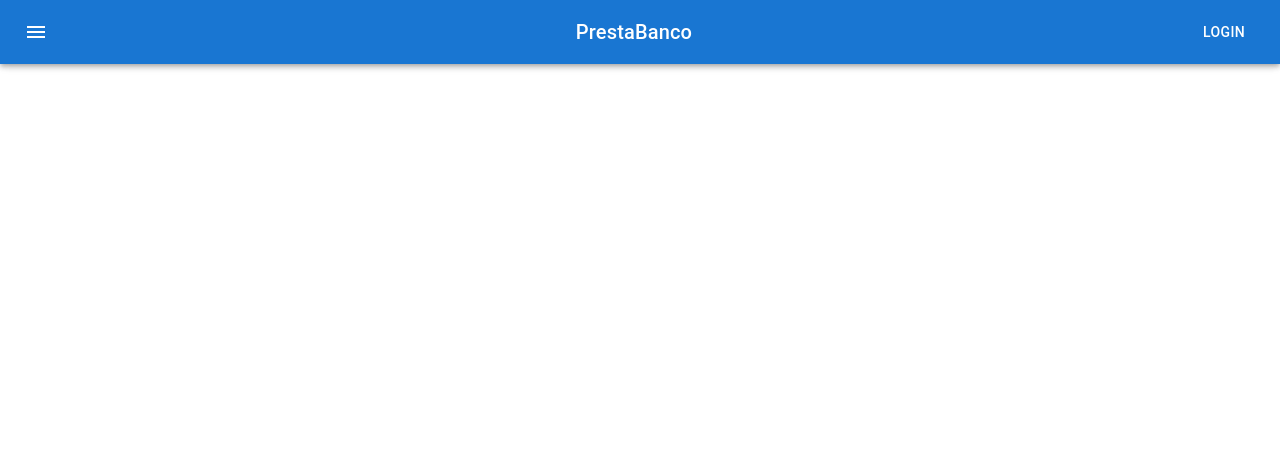
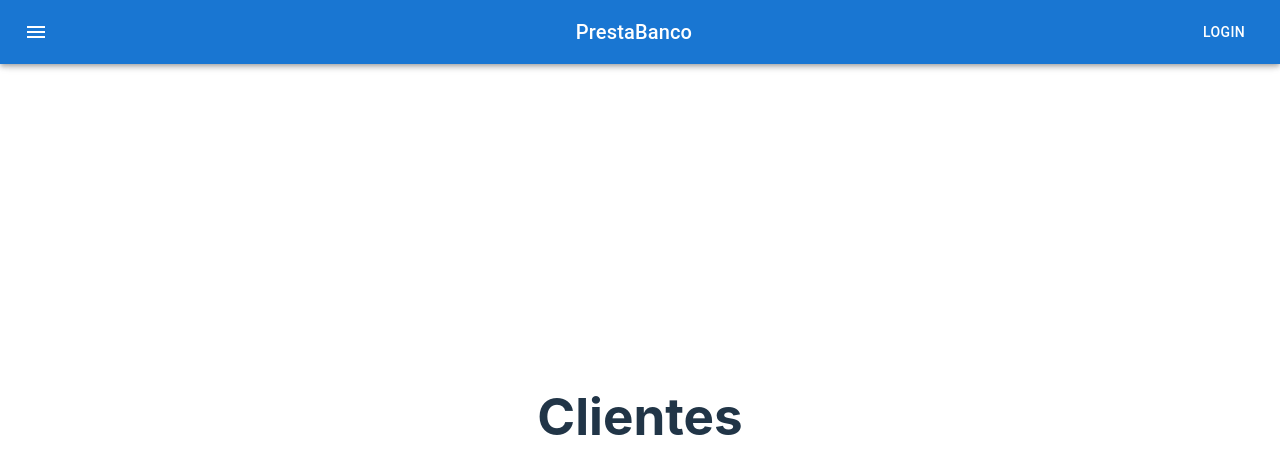
Before and after one commit to neruiz3/Evaluacion-1_frontend, a React (Vite) app: page /clientes/inicio in a window 1280 px wide. Before the commit this address had no page. Shown: the top 474 px of the page. Built offline with nearby package versions, Linux system fonts and the light colour scheme.

Commit message:
Pagina clientes creada
no esta rellena todavía

```diff
--- a/src/App.jsx
+++ b/src/App.jsx
@@ -2,6 +2,7 @@ import './App.css'
 import {BrowserRouter as Router, Route, Routes} from 'react-router-dom'
 import Navbar from "./components/Navbar"
 import Home from './components/Home';
+import InicioClientes from './components/InicioClientes';
 /*import EmployeeList from './components/EmployeesList';
 import AddEditEmployee from './components/AddEditEmployee';
 import ExtraHoursList from './components/ExtraHoursList';
@@ -19,6 +20,7 @@ function App() {
             <Routes>
               <Route path="/home" element={<Home/>} />
               <Route path="/" element={<Home/>} />
+              <Route path="/clientes/inicio" element={<InicioClientes/>} />
             </Routes>
           </div>
       </Router>
--- a/src/components/InicioClientes.jsx
+++ b/src/components/InicioClientes.jsx
@@ -0,0 +1,26 @@
+import { useEffect, useState } from "react";
+import { Link, useNavigate } from "react-router-dom";
+//import employeeService from "../services/employee.service";
+import Table from "@mui/material/Table";
+import TableBody from "@mui/material/TableBody";
+import TableCell, { tableCellClasses } from "@mui/material/TableCell";
+import TableContainer from "@mui/material/TableContainer";
+import TableHead from "@mui/material/TableHead";
+import TableRow from "@mui/material/TableRow";
+import Paper from "@mui/material/Paper";
+import Button from "@mui/material/Button";
+import PersonAddIcon from "@mui/icons-material/PersonAdd";
+import EditIcon from "@mui/icons-material/Edit";
+import DeleteIcon from "@mui/icons-material/Delete";
+
+
+const InicioClientes = () => {
+    return (
+      <div>
+        <h1>Clientes</h1>
+      </div>
+
+    );
+  };
+
+  export default InicioClientes;
--- a/src/components/Sidemenu.jsx
+++ b/src/components/Sidemenu.jsx
@@ -8,6 +8,7 @@ import ListItemIcon from "@mui/material/ListItemIcon";
 import ListItemText from "@mui/material/ListItemText";
 import HomeIcon from "@mui/icons-material/Home";
 import { useNavigate } from "react-router-dom";
+import PeopleAltIcon from "@mui/icons-material/PeopleAlt";
 
 export default function Sidemenu({ open, toggleDrawer }) {
   const navigate = useNavigate();
@@ -24,6 +25,12 @@ export default function Sidemenu({ open, toggleDrawer }) {
           </ListItemIcon>
           <ListItemText primary="Home" />
         </ListItemButton>
+        <ListItemButton onClick={() => navigate("/clientes/inicio")}>
+          <ListItemIcon>
+            <PeopleAltIcon />
+          </ListItemIcon>
+          <ListItemText primary="Clientes" />
+        </ListItemButton>
 
         <Divider />
       </List>
```
